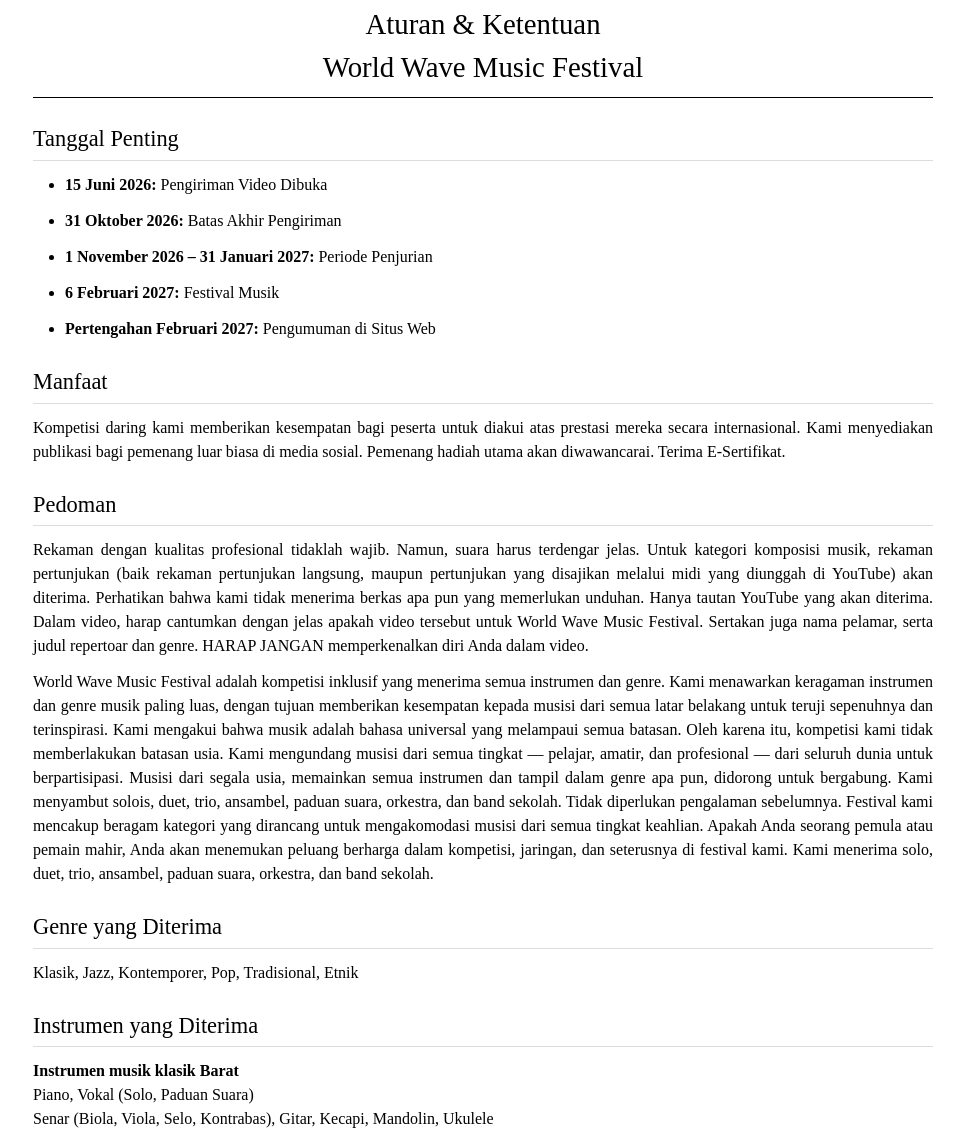
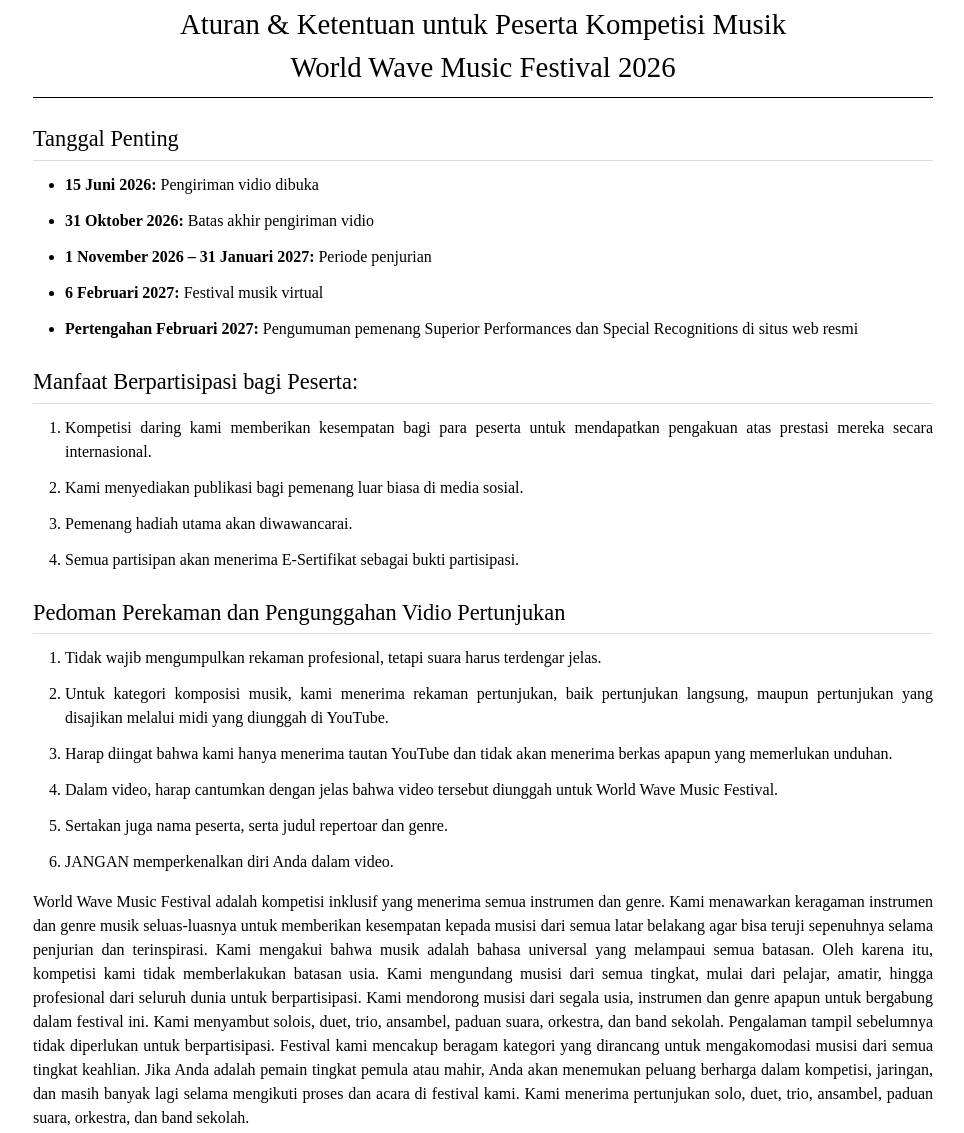
Before and after one commit to moordee/pedoman-peserta-wwmf-2026, a plain HTML site: page index.html in a window 1280 px wide. Shown: the part 29-1162 px from the top of the page, without its empty margins (157-1121 px from the left). Drawn offline with Linux system fonts and the light colour scheme.

Commit message:
Regional director edited from beginning to Instrumen yang Diterima section

```diff
--- a/index.html
+++ b/index.html
@@ -3,7 +3,7 @@
 <head>
     <meta charset="UTF-8">
     <meta name="viewport" content="width=device-width, initial-scale=1.0">
-    <title>Aturan & Ketentuan | World Wave Music Festival</title>
+    <title>Aturan & Ketentuan WWMF 2026</title>
     <style>
         * {
             margin: 0;
@@ -69,48 +69,67 @@
 </head>
 <body>
 <div class="container">
-    <h1>Aturan & Ketentuan<br>World Wave Music Festival</h1>
+    <h1>Aturan & Ketentuan untuk Peserta Kompetisi Musik<br>World Wave Music Festival 2026</h1>
 
     <h2>Tanggal Penting</h2>
     <ul>
-        <li><span class="highlight">15 Juni 2026:</span> Pengiriman Video Dibuka</li>
-        <li><span class="highlight">31 Oktober 2026:</span> Batas Akhir Pengiriman</li>
-        <li><span class="highlight">1 November 2026 – 31 Januari 2027:</span> Periode Penjurian</li>
-        <li><span class="highlight">6 Februari 2027:</span> Festival Musik</li>
-        <li><span class="highlight">Pertengahan Februari 2027:</span> Pengumuman di Situs Web</li>
+        <li><span class="highlight">15 Juni 2026:</span> Pengiriman vidio dibuka</li>
+        <li><span class="highlight">31 Oktober 2026:</span> Batas akhir pengiriman vidio</li>
+        <li><span class="highlight">1 November 2026 – 31 Januari 2027:</span> Periode penjurian</li>
+        <li><span class="highlight">6 Februari 2027:</span> Festival musik virtual</li>
+        <li><span class="highlight">Pertengahan Februari 2027:</span> Pengumuman pemenang Superior Performances dan Special Recognitions di situs web resmi</li>
     </ul>
 
-    <h2>Manfaat</h2>
-    <p>Kompetisi daring kami memberikan kesempatan bagi peserta untuk diakui atas prestasi mereka secara internasional. Kami menyediakan publikasi bagi pemenang luar biasa di media sosial. Pemenang hadiah utama akan diwawancarai. Terima E-Sertifikat.</p>
+    <h2>Manfaat Berpartisipasi bagi Peserta:</h2>
+    <ol>
+        <li>Kompetisi daring kami memberikan kesempatan bagi para peserta untuk mendapatkan pengakuan atas prestasi mereka secara internasional.</li>
+        <li>Kami menyediakan publikasi bagi pemenang luar biasa di media sosial.</li>
+        <li>Pemenang hadiah utama akan diwawancarai.</li>
+        <li>Semua partisipan akan menerima E-Sertifikat sebagai bukti partisipasi.</li>
+    </ol>
 
-    <h2>Pedoman</h2>
-    <p>Rekaman dengan kualitas profesional tidaklah wajib. Namun, suara harus terdengar jelas. Untuk kategori komposisi musik, rekaman pertunjukan (baik rekaman pertunjukan langsung, maupun pertunjukan yang disajikan melalui midi yang diunggah di YouTube) akan diterima. Perhatikan bahwa kami tidak menerima berkas apa pun yang memerlukan unduhan. Hanya tautan YouTube yang akan diterima. Dalam video, harap cantumkan dengan jelas apakah video tersebut untuk World Wave Music Festival. Sertakan juga nama pelamar, serta judul repertoar dan genre. HARAP JANGAN memperkenalkan diri Anda dalam video.</p>
-    <p>World Wave Music Festival adalah kompetisi inklusif yang menerima semua instrumen dan genre. Kami menawarkan keragaman instrumen dan genre musik paling luas, dengan tujuan memberikan kesempatan kepada musisi dari semua latar belakang untuk teruji sepenuhnya dan terinspirasi. Kami mengakui bahwa musik adalah bahasa universal yang melampaui semua batasan. Oleh karena itu, kompetisi kami tidak memberlakukan batasan usia. Kami mengundang musisi dari semua tingkat — pelajar, amatir, dan profesional — dari seluruh dunia untuk berpartisipasi. Musisi dari segala usia, memainkan semua instrumen dan tampil dalam genre apa pun, didorong untuk bergabung. Kami menyambut solois, duet, trio, ansambel, paduan suara, orkestra, dan band sekolah. Tidak diperlukan pengalaman sebelumnya. Festival kami mencakup beragam kategori yang dirancang untuk mengakomodasi musisi dari semua tingkat keahlian. Apakah Anda seorang pemula atau pemain mahir, Anda akan menemukan peluang berharga dalam kompetisi, jaringan, dan seterusnya di festival kami. Kami menerima solo, duet, trio, ansambel, paduan suara, orkestra, dan band sekolah.</p>
+    <h2>Pedoman Perekaman dan Pengunggahan Vidio Pertunjukan</h2>
+    <ol>
+        <li>Tidak wajib mengumpulkan rekaman profesional, tetapi suara harus terdengar jelas.</li>
+        <li>Untuk kategori komposisi musik, kami menerima rekaman pertunjukan, baik pertunjukan langsung, maupun pertunjukan yang disajikan melalui midi yang diunggah di YouTube.</li>
+        <li>Harap diingat bahwa kami hanya menerima tautan YouTube dan tidak akan menerima berkas apapun yang memerlukan unduhan.</li>
+        <li>Dalam video, harap cantumkan dengan jelas bahwa video tersebut diunggah untuk World Wave Music Festival.</li>
+        <li>Sertakan juga nama peserta, serta judul repertoar dan genre.</li>
+        <li>JANGAN memperkenalkan diri Anda dalam video.</li>
+    </ol>
+    <p>World Wave Music Festival adalah kompetisi inklusif yang menerima semua instrumen dan genre. Kami menawarkan keragaman instrumen dan genre musik seluas-luasnya untuk memberikan kesempatan kepada musisi dari semua latar belakang agar bisa teruji sepenuhnya selama penjurian dan terinspirasi. Kami mengakui bahwa musik adalah bahasa universal yang melampaui semua batasan. Oleh karena itu, kompetisi kami tidak memberlakukan batasan usia. Kami mengundang musisi dari semua tingkat, mulai dari pelajar, amatir, hingga profesional dari seluruh dunia untuk berpartisipasi. Kami mendorong musisi dari segala usia, instrumen dan genre apapun untuk bergabung dalam festival ini. Kami menyambut solois, duet, trio, ansambel, paduan suara, orkestra, dan band sekolah. Pengalaman tampil sebelumnya tidak diperlukan untuk berpartisipasi. Festival kami mencakup beragam kategori yang dirancang untuk mengakomodasi musisi dari semua tingkat keahlian. Jika Anda adalah pemain tingkat pemula atau mahir, Anda akan menemukan peluang berharga dalam kompetisi, jaringan, dan masih banyak lagi selama mengikuti proses dan acara di festival kami. Kami menerima pertunjukan solo, duet, trio, ansambel, paduan suara, orkestra, dan band sekolah.</p>
 
     <h2>Genre yang Diterima</h2>
     <p>Klasik, Jazz, Kontemporer, Pop, Tradisional, Etnik</p>
 
     <h2>Instrumen yang Diterima</h2>
-    <p><strong>Instrumen musik klasik Barat</strong><br>
-    Piano, Vokal (Solo, Paduan Suara)<br>
-    Senar (Biola, Viola, Selo, Kontrabas), Gitar, Kecapi, Mandolin, Ukulele<br>
-    Kayu (Pikolo, Seruling, Klarinet, Obo, Bassoon), Seruling Pan<br>
-    Kuningan (Terompet, Trombon, Tuba, French Horn, Eufonium, Saksofon)<br>
-    Perkusi (mis. gambang kayu, glockenspiel, marimba, drum, timpani)<br>
-    Harpa, Instrumen papan tombol lainnya: Harpsichord, Organ, Akordeon, Harmonika, Theremin<br>
-    Kantor lelaki, Seruling Pan<br>
-    Semua instrumen tradisional dan etnik<br>
-    Instrumen Musik Tradisional / Etnik<br>
-    Instrumen Tradisional Jepang<br>
-    Instrumen Tradisional Cina (mis. Pipa, Erhu, Gu Zheng, Yang Qin (Dulcimer Cina), Suona, dan lain-lain)<br>
-    Khim / Dulcimer<br>
-    Gamelan<br>
-    Opera Cina / Opera Beijing<br>
-    Kantor lelaki<br>
-    ** Jika instrumen Anda tidak tercantum di sini, atau Anda memiliki pertanyaan, silakan kirim surel kepada kami.</p>
+    <ol>
+        <li><strong>Instrumen musik klasik Barat</strong>
+            <ul>
+                <li>Piano, Vokal (Solo, Paduan Suara)</li>
+                <li>Senar (Biola, Viola, Selo, Kontrabas), Gitar, Kecapi, Mandolin, Ukulele</li>
+                <li>Kayu (Pikolo, Seruling, Klarinet, Obo, Bassoon), Seruling Pan</li>
+                <li>Kuningan (Terompet, Trombon, Tuba, French Horn, Eufonium, Saksofon)</li>
+                <li>Perkusi (mis. gambang kayu, glockenspiel, marimba, drum, timpani)</li>
+                <li>Harpa, Instrumen papan tombol lainnya: Harpsichord, Organ, Akordeon, Harmonika, Theremin</li>
+                <li>Bagpipe, Seruling Pan</li>
+            </ul>
+        </li>
+        <li><strong>Instrumen Musik Tradisional / Etnik</strong>
+            <ul>
+                <li>Instrumen Tradisional Jepang</li>
+                <li>Instrumen Tradisional Cina (mis. Pipa, Erhu, Gu Zheng, Yang Qin (Dulcimer Cina), Suona, dan lain-lain)</li>
+                <li>Khim / Dulcimer</li>
+                <li>Gamelan</li>
+                <li>Opera Cina / Opera Beijing</li>
+                <li>Bagpipe</li>
+            </ul>
+        </li>
+    </ol>
+    <p><strong>N.B.: Jika instrumen Anda tidak tercantum di sini, atau Anda memiliki pertanyaan, silakan kirim surel kepada kami.</strong></p>
 
     <h2>Persyaratan Video</h2>
-    <p>Harap unggah kiriman Anda sebagai berkas video melalui portal pengiriman kami. Durasi karya: Tidak ada batasan durasi karya. Namun, harus berupa satu karya musik (lengkap dalam satu gerakan) atau satu gerakan dari karya berskala lebih besar (seperti sonata atau konserto). Rekaman dengan kualitas profesional tidaklah wajib. Namun, suara harus terdengar jelas. Untuk kategori komposisi musik, rekaman pertunjukan (baik rekaman pertunjukan langsung, maupun pertunjukan yang disajikan melalui midi yang diunggah di YouTube) akan diterima. Perhatikan bahwa kami tidak menerima berkas apa pun yang memerlukan unduhan. Dalam video, harap cantumkan dengan jelas apakah video tersebut untuk World Wave Music Festival. Sertakan juga nama pelamar, serta judul repertoar dan genre. HARAP JANGAN memperkenalkan diri Anda dalam video.</p>
+    <p>Harap unggah kiriman Anda sebagai berkas video melalui portal pengiriman kami. Durasi karya: Tidak ada batasan durasi karya. Namun, harus berupa satu karya musik (lengkap dalam satu gerakan) atau satu gerakan dari karya berskala lebih besar (seperti sonata atau konserto). Rekaman dengan kualitas profesional tidaklah wajib. Namun, suara harus terdengar jelas. Untuk kategori komposisi musik, rekaman pertunjukan (baik rekaman pertunjukan langsung, maupun pertunjukan yang disajikan melalui midi yang diunggah di YouTube) akan diterima. Perhatikan bahwa kami tidak menerima berkas apa pun yang memerlukan unduhan. Dalam video, harap cantumkan dengan jelas apakah video tersebut untuk World Wave Music Festival. Sertakan juga nama peserta, serta judul repertoar dan genre. HARAP JANGAN memperkenalkan diri Anda dalam video.</p>
 
     <h2>Kategori</h2>
     <p>Peserta akan dinilai berdasarkan kualitas pertunjukan berdasarkan usia dan pengalaman (lama belajar instrumen mereka). Pelamar akan secara otomatis dikelompokkan berdasarkan usia dan tingkat.</p>
```
